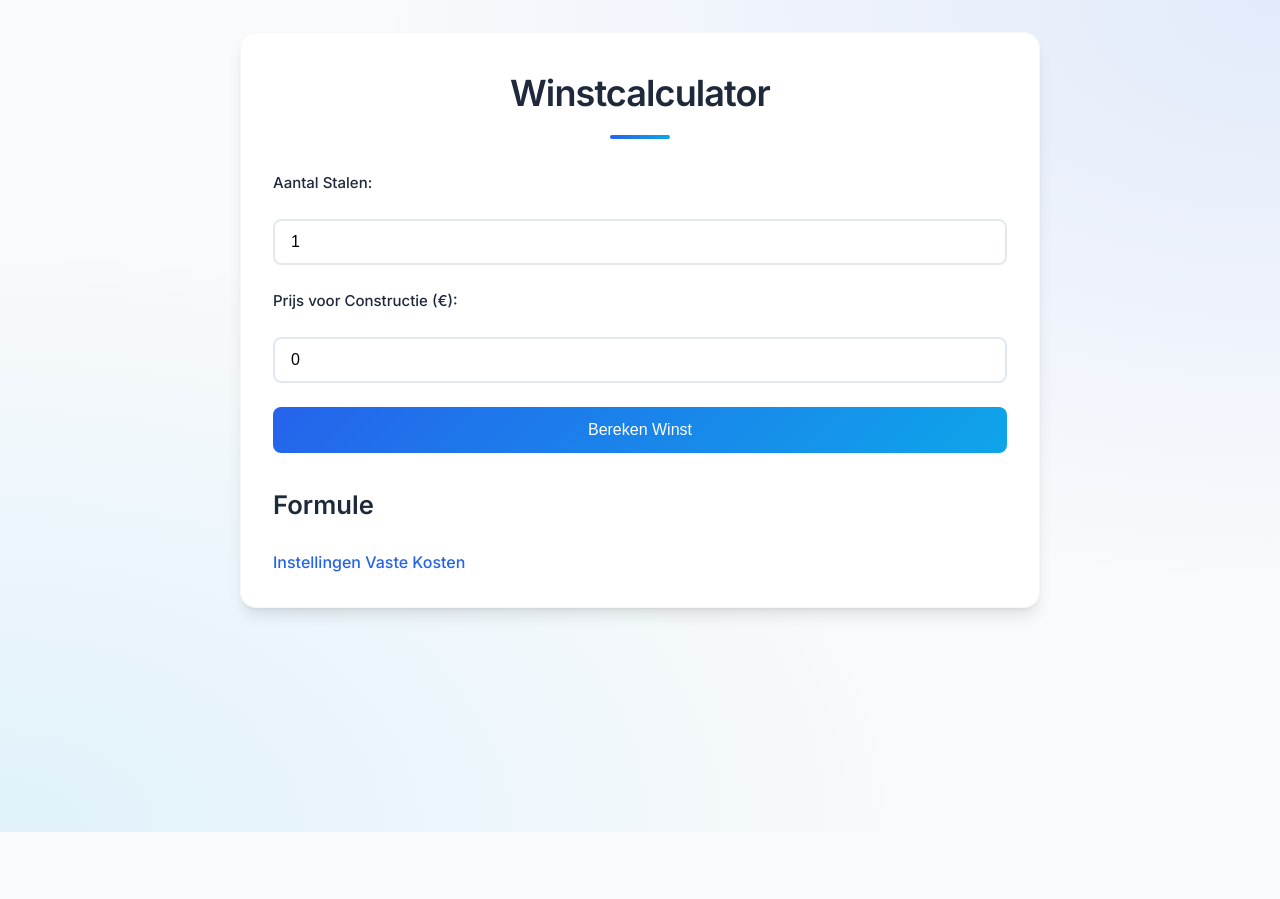
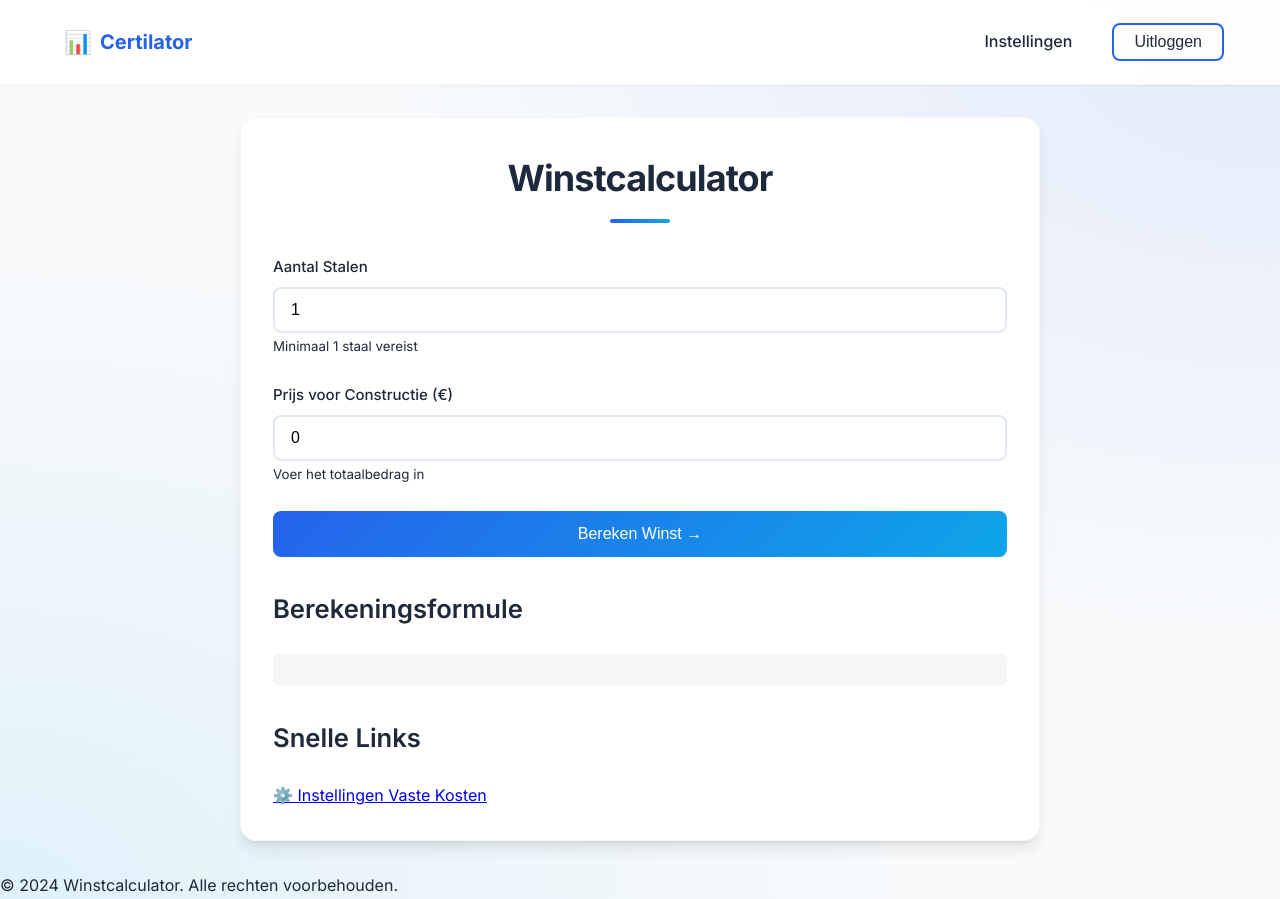
Before and after one commit to zakaahm/CertiLator, a plain HTML site: page Calculator/index.html in a window 1280 px wide. Before the commit the page ends 832 px from the top, so only its background shows below. Drawn offline with Linux system fonts and the light colour scheme.

Commit message:
Update index.html

```diff
--- a/Calculator/index.html
+++ b/Calculator/index.html
@@ -3,33 +3,101 @@
 <head>
   <meta charset="UTF-8">
   <meta name="viewport" content="width=device-width, initial-scale=1.0">
-  <title>Winstcalculator</title>
+  <meta name="theme-color" content="#2563eb">
+  <title>Certilator | Professionele Calculator</title>
   <link rel="stylesheet" href="styles.css">
-  <link href="https://fonts.googleapis.com/css2?family=Inter:wght@400;500;600&display=swap" rel="stylesheet">
+  <link href="https://fonts.googleapis.com/css2?family=Inter:wght@400;500;600;700&display=swap" rel="stylesheet">
 </head>
 <body>
-  <div class="container">
-    <h1>Winstcalculator</h1>
-    <form id="profitForm">
-      <label for="sampleCount">Aantal Stalen:</label>
-      <input type="number" id="sampleCount" value="1" min="1">
+  <!-- Navigation Header -->
+  <header class="nav-container">
+    <nav class="nav-links">
+      <a href="index.html" class="nav-logo">Certilator</a>
+      <div class="nav-items">
+        <a href="settings.html">Instellingen</a>
+        <button onclick="logout()" class="logout-btn">Uitloggen</button>
+      </div>
+    </nav>
+  </header>
 
-      <label for="price">Prijs voor Constructie (€):</label>
-      <input type="number" id="price" value="0" step="0.01">
+  <main>
+    <div class="container">
+      <!-- Calculator Section -->
+      <section class="calculator-section">
+        <h1>Winstcalculator</h1>
 
-      <button type="button" onclick="calculateProfit()">Bereken Winst</button>
-    </form>
+        <form id="profitForm" class="profit-form">
+          <div class="form-group">
+            <label for="sampleCount">Aantal Stalen</label>
+            <div class="input-wrapper">
+              <input
+                type="number"
+                id="sampleCount"
+                value="1"
+                min="1"
+                aria-describedby="sampleHelp">
+              <small id="sampleHelp" class="helper-text">Minimaal 1 staal vereist</small>
+            </div>
+          </div>
 
-    <div id="profitOutput"></div>
+          <div class="form-group">
+            <label for="price">Prijs voor Constructie (€)</label>
+            <div class="input-wrapper">
+              <input
+                type="number"
+                id="price"
+                value="0"
+                step="0.01"
+                aria-describedby="priceHelp">
+              <small id="priceHelp" class="helper-text">Voer het totaalbedrag in</small>
+            </div>
+          </div>
 
-    <h2>Formule</h2>
-    <p id="formulaDisplay"></p>
+          <button
+            type="button"
+            onclick="calculateProfit()"
+            class="calculate-btn">
+            Bereken Winst
+            <span class="btn-icon">→</span>
+          </button>
+        </form>
+      </section>
 
-    <div class="link">
-      <a href="settings.html">Instellingen Vaste Kosten</a>
+      <!-- Results Section -->
+      <section class="results-section">
+        <div id="profitOutput" class="profit-output">
+          <!-- Resultaten worden hier dynamisch ingevuld -->
+        </div>
+
+        <div class="formula-container">
+          <h2>Berekeningsformule</h2>
+          <p id="formulaDisplay" class="formula"></p>
+        </div>
+      </section>
+
+      <!-- Quick Links -->
+      <section class="quick-links">
+        <h2>Snelle Links</h2>
+        <div class="links-grid">
+          <a href="settings.html" class="quick-link">
+            <span class="link-icon">⚙️</span>
+            <span class="link-text">Instellingen Vaste Kosten</span>
+          </a>
+          <!-- Voeg hier eventueel meer quick links toe -->
+        </div>
+      </section>
     </div>
-  </div>
+  </main>
 
+  <!-- Footer -->
+  <footer class="site-footer">
+    <div class="footer-content">
+      <p>&copy; 2024 Winstcalculator. Alle rechten voorbehouden.</p>
+    </div>
+  </footer>
+
+  <!-- Scripts -->
   <script src="script.js"></script>
+  <script src="auth.js"></script>
 </body>
 </html>
```
